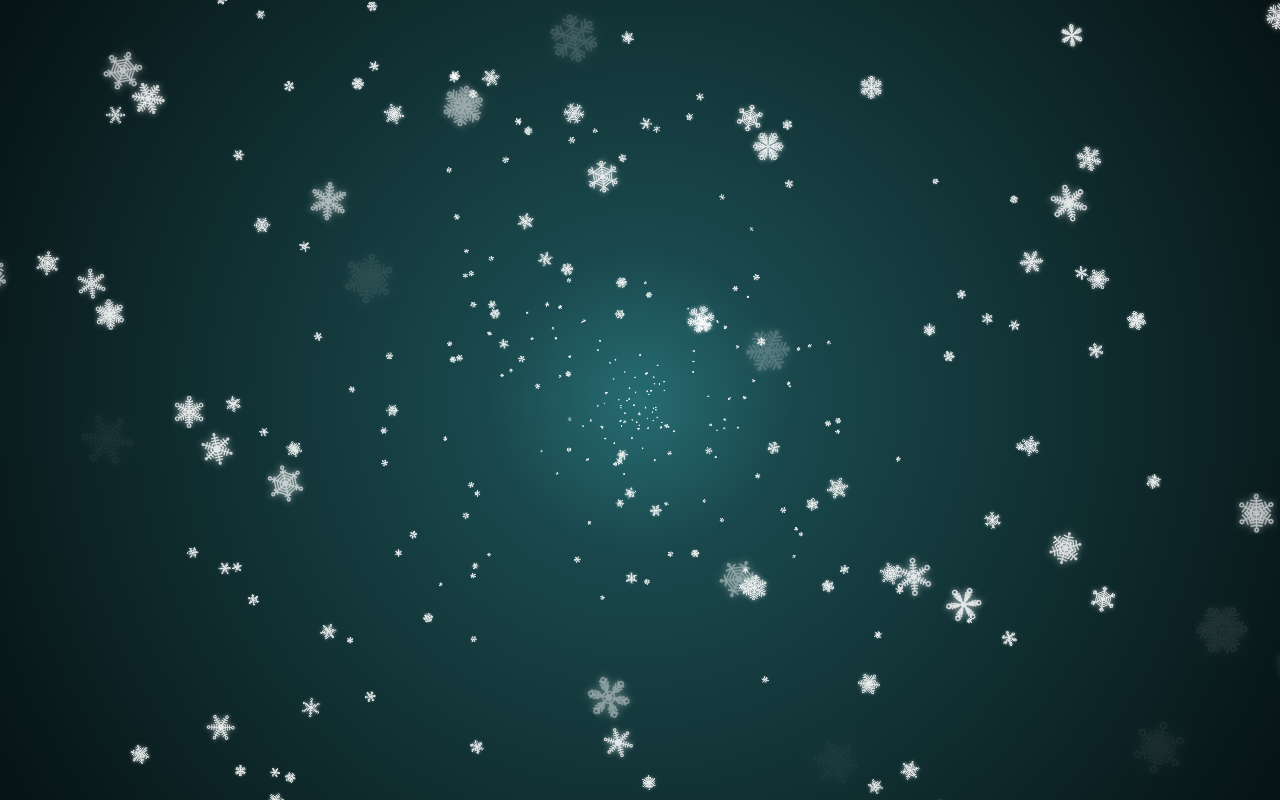
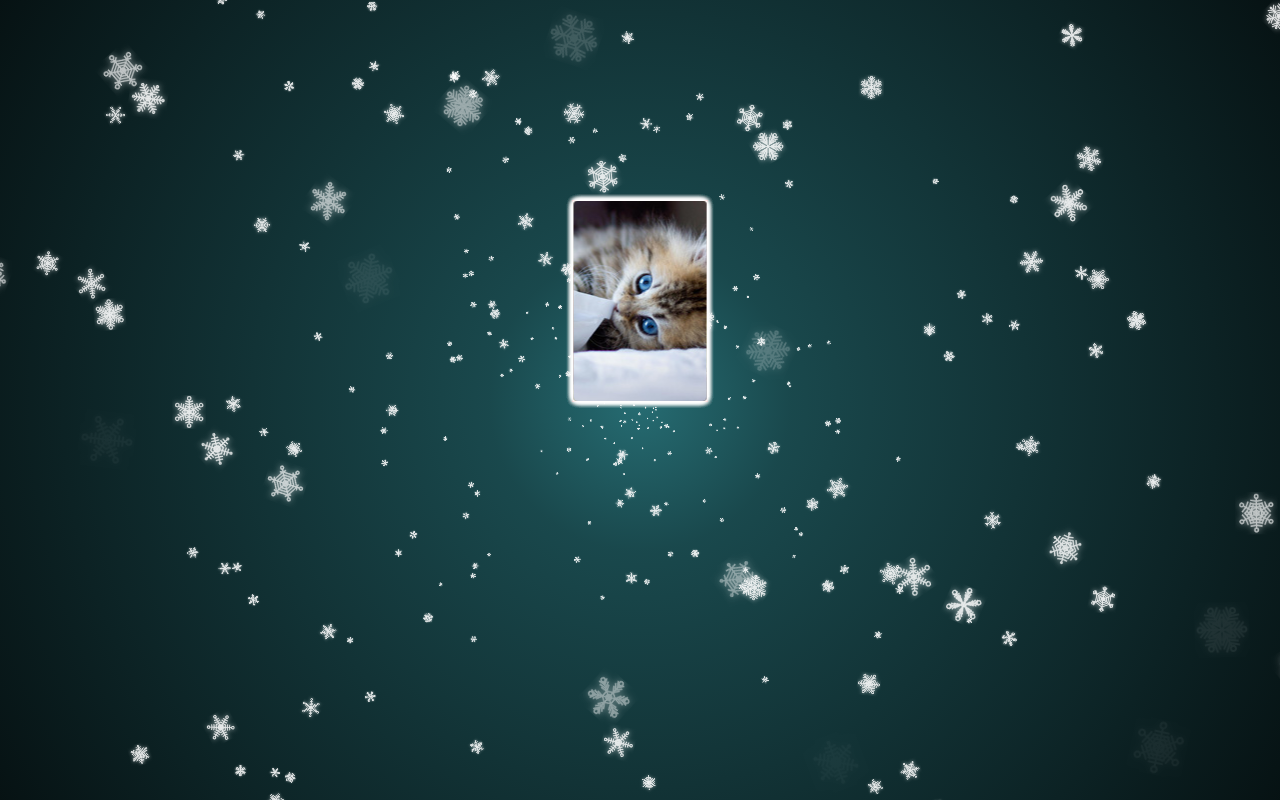
Before and after one commit to gh1031/3D-Drag, a plain HTML site: page index.html in a window 1280 px wide. Drawn offline with Linux system fonts and the light colour scheme; animation ran at ten frames a second.

Commit message:
add music

```diff
--- /dev/null
+++ b/css/public.css
@@ -0,0 +1,33 @@
+html,body {
+  width: 100%;
+  height: 100%;
+  margin: 0;
+  padding: 0;
+  overflow: hidden;
+}
+.container{
+  width: 100%;
+  height: 100%;
+  margin: 0;
+  padding: 0;
+}
+
+.wrap {
+  width: 133px;
+  height: 200px;
+  border: 1px solid #f00;
+  position: absolute;
+  top: 200px;
+  left: 50%;
+  transform: translateX(-50%);
+  transform-style: preserve-3d;
+  perspective: 800;
+}
+
+.wrap img {
+  position: absolute;
+  left: 0;
+  top: 0;
+  border-radius: 4px;
+  box-shadow: 0 0 6px #fff;
+}
--- a/index.html
+++ b/index.html
@@ -1,27 +1,32 @@
 <!doctype html>
 <html>
+
 <head>
-<meta charset="utf-8">
-<title>Canvas雪花散开放大动画特效 - A5源码</title>
+	<meta charset="utf-8">
+	<title>MS Ding</title>
+	<link rel="stylesheet" href="./css/public.css">
+	<script type="text/javascript" src="./js/jquery.min.js"></script>
+	<script src="./js/snow.js"></script>
+	<script src="./js/drag.js"></script>
+</head>
 
-<script type="text/javascript" src="js/jquery.min.js"></script>
-<script src="js/snow.js"></script>
-<style>
-html,body {
-    width: 100%;
-    height: 100%;
-    margin: 0;
-    padding: 0;
-    overflow: hidden;
-}
-.container{
-    width: 100%;
-    height: 100%;
-    margin: 0;
-    padding: 0;
-}</style>
-</head>
 <body>
-<div id="jsi-snow-container" class="container"></div>
+	<audio autoplay loop src="Sand - CHINA-2.mp3"></audio>
+	<div class="wrap">
+		<img src="./img/1.jpg" alt="">
+		<img src="./img/2.jpg" alt="">
+		<img src="./img/3.jpg" alt="">
+		<img src="./img/4.jpg" alt="">
+		<img src="./img/5.jpg" alt="">
+		<img src="./img/6.jpg" alt="">
+		<img src="./img/7.jpg" alt="">
+		<img src="./img/8.jpg" alt="">
+		<img src="./img/9.jpg" alt="">
+		<img src="./img/10.jpg" alt="">
+		<img src="./img/11.jpg" alt="">
+	</div>
+	<div id="jsi-snow-container" class="container"></div>
+
 </body>
+
 </html>
--- /dev/null
+++ b/js/drag.js
@@ -0,0 +1,14 @@
+/**
+ * @name drag
+ * @desc make img dragable
+ */
+
+ $(function () {
+  var imgL = $('.wrap img').size();
+  var deg = 360 / imgL;
+  $('.wrap img').each(function(i) {
+    $(this).css({
+      transform: 'rotateY(' + i * deg + 'deg), translateX(' + 100 + 'px)',
+    })
+  })
+ })
--- a/js/snow.js
+++ b/js/snow.js
@@ -1,3 +1,7 @@
+/**
+ * @name snow
+ * @desc snow object
+ */
 var RENDERER = {
   SNOW_COUNT: {
     INIT: 100,
```
Also changed, not shown: img/1.jpg (added), img/10.jpg (added), img/11.jpg (added), img/2.jpg (added), img/3.jpg (added), img/4.jpg (added), img/5.jpg (added), img/6.jpg (added), img/7.jpg (added), img/8.jpg (added), img/9.jpg (added), 1 other file.
